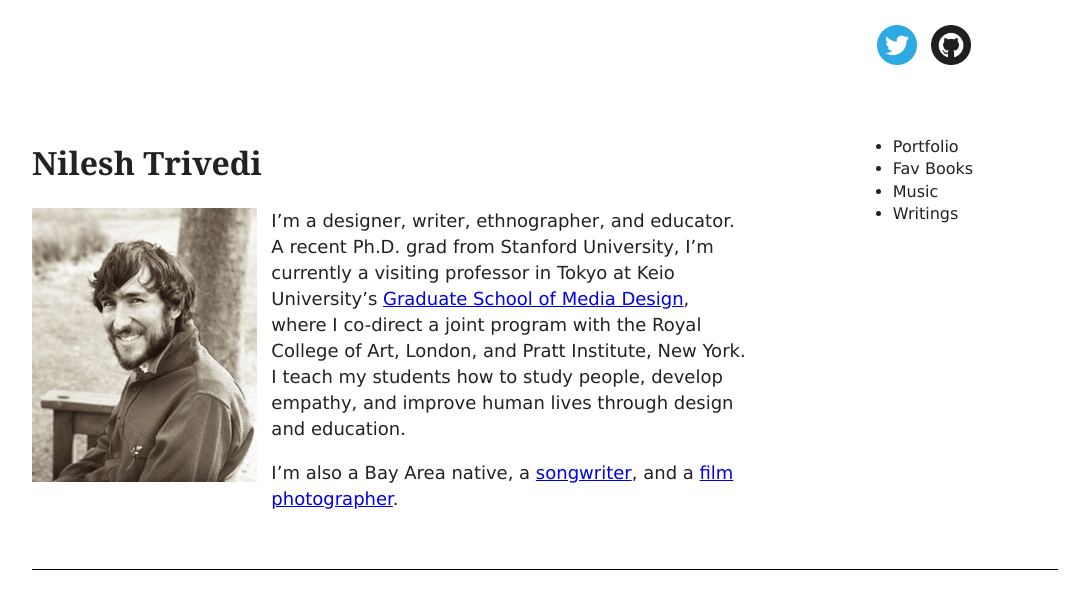
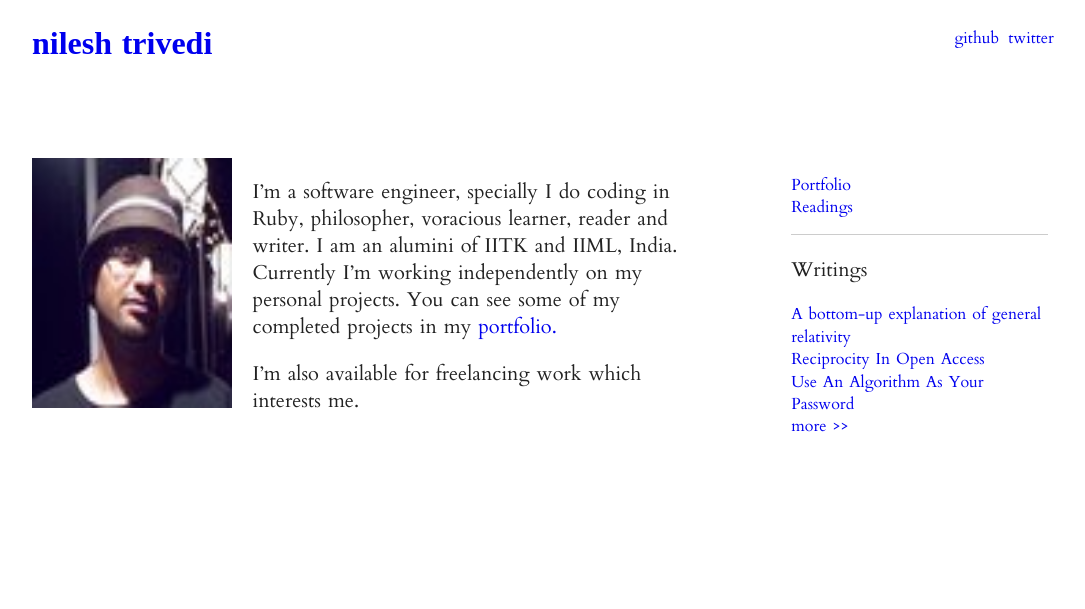
Before and after one commit to nileshtrivedi/nileshtrivediioold, a Jekyll site: the page initializr/index.html, which Jekyll copies as it is, in a window 1280 px wide. Shown: the top 609 px of the page, without its empty margins (95-1180 px from the left). Built offline with Jekyll 4.4.1, drawn with Linux system fonts in a browser that asks for light colours; nearby versions of some CDN libraries; some web fonts are replaced.

Commit message:
homepage, portfolio and other pages merged

```diff
--- a/initializr/css/main.css
+++ b/initializr/css/main.css
@@ -11,8 +11,71 @@ textarea {
 }
 
 body {
+		font-family:'Balthazar', 'Cardo', 'Petrona', serif;
     font-size: 1em;
     line-height: 1.4;
+		word-spacing: 0.1em;
+}
+
+p {
+	font-size: 20px;
+	line-height: 27px;
+}
+
+ul li {
+	list-style-type: none;
+}
+
+.heading {
+	float: left;
+}
+
+.main-container {
+	padding-top: 60px;
+}
+
+
+.intro {
+        float: left;
+        width: 45%;
+    }
+	 .intro-img {
+		width: 200px;
+		height: 250px;
+	 	float: left;
+	 	margin-right: 2%;
+	 	margin-bottom: 8%;
+	 }
+
+.more {
+		margin-top: -1em;
+}
+
+.writing-top {
+		marging-bottom: 0;
+}
+
+#dropdown {
+		display: none;
+}
+#dd:focus {
+		display:none;
+}
+#dd:focus + #dropdown {
+		display: block;
+}
+
+h1 {
+	font-family: 'Znikomit';
+
+}
+
+ul {
+	padding:0;
+}
+li {
+	padding:0;
+	line-height: 1.4;
 }
 
 ::-moz-selection {
@@ -32,10 +95,102 @@ hr {
     border-top: 1px solid #ccc;
     margin: 1em 0;
     padding: 0;
+		clear: both;
 }
 
 img {
     vertical-align: middle;
+}
+
+
+.col {
+		margin-left: 4%;
+		padding: 2%;
+		width: 42%;
+		float: left;
+}
+
+.col a {
+		text-decoration:none;
+}
+
+
+
+.col-book {
+		text-align: center;
+}
+
+.col-book img {
+		height: 250px;
+		width: 200px;
+		border: 1px dotted gray;
+		display: inline-block;
+		padding: 5px;
+		margin: 10px;
+}
+
+.col-book ul li {
+		display: inline;
+}
+
+
+.page h2 {
+		text-align:center;
+}
+
+.reading {
+		background-color: #ccc;
+}
+
+.writing {
+		background-color: purple;
+}
+
+.writing-aside {
+		width:20%;
+		display: inline-block;
+}
+
+.writing-article {
+		width:80%;
+		display: inline-block;
+}
+
+.p-img {
+		max-width: 30%;
+		margin: 3px 3% 20px 0;
+		float: left;
+
+}
+.p-heading {
+		text-align:center;
+}
+.one {
+		margin-left: 0
+}
+.port {
+		background-color: #8f6;
+}
+.portfolio {
+		width:600px;
+}
+
+.projects {
+		text-align:center;
+}
+
+.p {
+		max-width: 43%;
+		display: inline-block;
+		padding: 2%;
+		margin: 1%;
+		text-align: left;
+}
+a {
+	text-decoration: none;
+}
+a:hover {
+	text-decoration: underline;
 }
 
 fieldset {
@@ -48,12 +203,7 @@ textarea {
     resize: vertical;
 }
 
-.chromeframe {
-    margin: 0.2em 0;
-    background: #ccc;
-    color: #000;
-    padding: 0.2em 0;
-}
+
 
 
 /* ===== Initializr Styles ==================================================
@@ -62,12 +212,12 @@ textarea {
 
 body {
     /* font: 16px/26px Helvetica, Helvetica Neue, Arial; */
-    font-family: "Lucida Grande", "Lucida Sans Unicode", verdana, sans-serif;
+    /*font-family: "Lucida Grande", "Lucida Sans Unicode", verdana, sans-serif;	*/
 }
 
-h1, h2, h3, h4, h5, h6 {
+/*h1, h2, h3, h4, h5, h6 {
 	font-family: ff-tisa-web-pro, Georgia, Cambria, 'Times New Roman', Times, serif;
-}
+}*/
 
 .wrapper {
     width: 90%;
@@ -83,15 +233,18 @@ nav ul {
     padding: 0;
 }
 
+nav ul li {
+		display: inline;
+		padding: 2px 5px;
+		float: right;
+}
+
 nav a {
     display: block;
     margin-bottom: 10px;
     padding: 15px 0;
-
     text-align: center;
     text-decoration: none;
-    font-weight: bold;
-
 }
 
 nav a:hover,
@@ -103,20 +256,22 @@ nav a:hover {
     text-decoration: underline;
 }
 
+
 /* ==============
     MOBILE: Main
    ============== */
 
 .main {
-    padding: 30px 0;
+    padding: 10px 0;
 }
 
 .main article h1 {
     font-size: 2em;
+
 }
 
 .main aside {
-    padding: 0px 5% 10px;
+    padding: 0px 1% 10px;
 }
 
 .footer-container footer {
@@ -201,26 +356,17 @@ nav a:hover {
 
     nav {
         float: right;
-        width: 18%;
     }
 
 /* ============
     WIDE: Main
    ============ */
 
-    .main article {
-        float: left;
-        width: 70%;
-    }
-	 .main article img {
-	 	float: left;
-	 	margin-right: 2%;
-	 	margin-bottom: 8%;
-	 }
+
 
     .main aside {
         float: right;
-        width: 15%;
+        width: 25%;
     }
 }
 
--- a/initializr/index.html
+++ b/initializr/index.html
@@ -8,10 +8,12 @@
         <meta http-equiv="X-UA-Compatible" content="IE=edge,chrome=1">
         <title></title>
         <meta name="description" content="">
-        <meta name="viewport" content="width=device-width">
+        <meta name="viewport" content="width=device-width, initial-scale=1">
 
         <link rel="stylesheet" href="css/normalize.min.css">
         <link rel="stylesheet" href="css/main.css">
+
+				<link href='http://fonts.googleapis.com/css?family=Balthazar|Cardo|Petrona|Open+Sans:300italic' rel='stylesheet' type='text/css'>
 
         <script src="js/vendor/modernizr-2.6.2.min.js"></script>
     </head>
@@ -22,10 +24,14 @@
 
         <div class="header-container">
         	<header class="wrapper clearfix">
+						<div class="heading">
+					<h1><a href="index.html">nilesh trivedi</a></h1>
+						</div>
+
             <nav>
         	    <ul>
-                        <li><a href="#"><img width="40" height="40" src="img/twitter.png"/></a></li>
-                        <li><a href="#"><img width="40" height="40" src="img/github.png"/></a></li>
+        	      <li><a href="#">twitter</a></li>
+                <li><a href="#">github</a></li>
               </ul>
             </nav>
           </header>
@@ -34,30 +40,48 @@
 				<div class="main-container">
 	      	<div class="main wrapper clearfix">
 
-                <article>
-                		<h1>Nilesh Trivedi</h1>
-                	  <img src="img/daniel_bw.jpg"/>
-                    <p style="font-size: 18px; line-height: 26px;">I&#8217;m a designer, writer, ethnographer, and educator. A recent Ph.D. grad from Stanford University, I&#8217;m currently a visiting professor in Tokyo at Keio University&#8217;s <a title="KMD" href="http://www.kmd.keio.ac.jp/en/" target="_blank">Graduate School of Media Design</a>, where I co-direct a joint program with the Royal College of Art, London, and Pratt Institute, New York. I teach my students how to study people, develop empathy, and improve human lives through design and education.</p>
-                    <p style="font-size: 18px; line-height: 26px;">I&#8217;m also a Bay Area native, a <a title="Music" href="http://steinbock.org/music/">songwriter</a>, and a <a title="Photography" href="http://steinbock.org/photo/">film photographer</a>.</p>
-                </article>
+	         	<img src="img/nilesh.jpeg" class="intro-img"/>
+						<div class="intro">
+           		<p>I&#8217;m a software engineer, specially I do coding in Ruby, philosopher, voracious learner, reader and writer. I am an alumini of IITK and IIML, India. Currently I&#8217;m working independently on my personal projects. You can see some of my completed projects in my <a href="../portfolio.html"> portfolio.</a></p>
+           		<p>I&#8217;m also available for freelancing work which interests me.</p>
+            </div>
 
             <aside>
             	<ul>
-                    	<li>Portfolio</li>
-                    	<li>Fav Books</li>
-                    	<li>Music</li>
-                    	<li>Writings</li>
+            		<li> <a href="portfolio.html">Portfolio</a></li>
+            		<li><a href="readings.html">Readings</a></li>
+								<hr>
+								<li><p>Writings</p></li>
+									<div>
+										<ul class="writing-top">
+											<li><a href="http://www.nileshtrivedi.com/2013/09/06/a-bottom-up-explanation-of-general-relativity.html"> A bottom-up explanation of general relativity</a></li>
+											<li><a href="http://www.nileshtrivedi.com/2013/06/20/reciprocity-in-open-access.html"> Reciprocity In Open Access</a></li>
+											<li><a href="http://www.nileshtrivedi.com/2012/12/06/use-an-algorithm-as-your-password.html"> Use An Algorithm As Your Password</a></li>
+										</ul>
+										<div class="more">
+											<a href="#" id="dd">more >></a>
+    									<ul id="dropdown">
+        								<li><a href="http://www.nileshtrivedi.com/2012/07/10/how-much-is-enough.html">How much is enough</a></li>
+        								<li><a href="http://www.nileshtrivedi.com/search-results-are-the-only-relevant-advertis">Search results are the only relevant advertise</a></li>
+        								<li><a href="http://www.nileshtrivedi.com/live-coding">Live coding</a></li>
+												<li><a href="http://www.nileshtrivedi.com/936-months">936 months</a></li>
+	       								<li><a href="http://www.nileshtrivedi.com/why-i-will-not-buy-asus-transformer-prime"> Why I Will Not Buy Asus Transformer Prime</a></li>
+												<li><a href="http://www.nileshtrivedi.com/my-letter-to-cert-in"> My letter to CERT-IN</a></li>
+        								<li><a href="http://www.nileshtrivedi.com/why-philosophize"> Should We Philosophize ?</a></li>
+												<li><a href="http://www.nileshtrivedi.com/a-quick-introduction-to-ruby"> A Quick Introduction To Ruby</a></li>
+	       								<li><a href="http://www.nileshtrivedi.com/monsoon-treks-in-maharashtra"> Monsoon Treks In Maharashtra</a></li>
+												<li><a href="http://www.nileshtrivedi.com/ubuntu-1004-lucid-lynx-on-dell-vostro-1520">Ubuntu 10.04 (Lucid Lynx) on Dell Vostro 1520
+
+</a></li>
+    									</ul>
+										</div>
+									</div>
 							</ul>
             </aside>
 
           </div> <!-- #main -->
         </div> <!-- #main-container -->
 
-        <div class="footer-container">
-            <footer class="wrapper">
-
-            </footer>
-        </div>
 
         <script src="//ajax.googleapis.com/ajax/libs/jquery/1.10.1/jquery.min.js"></script>
         <script>window.jQuery || document.write('<script src="js/vendor/jquery-1.10.1.min.js"><\/script>')</script>
```
Also changed, not shown: other parts of initializr/index.html (+5 -0 lines), initializr/portfolio.html (added, +186 -0 lines), initializr/readings.html (added, +80 -0 lines), initializr/writings.html (added, +101 -0 lines), initializr/github.png (added), initializr/gupshup.png (added), initializr/img/nilesh.jpeg (added), initializr/livecoding.png (added), initializr/mapgap.png (added), initializr/physics.png (added). Lines whose indentation alone changed are shown as unchanged.
